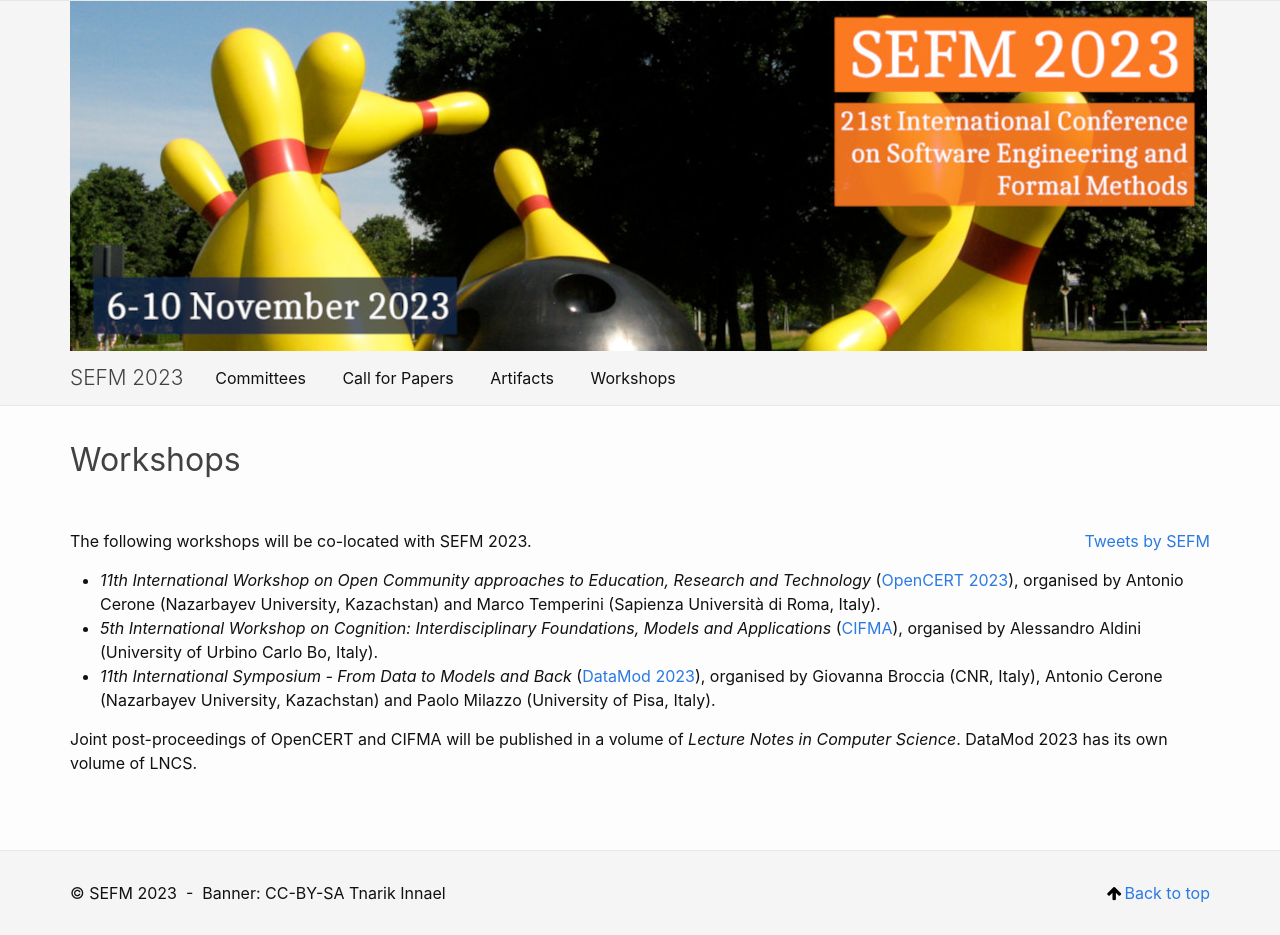
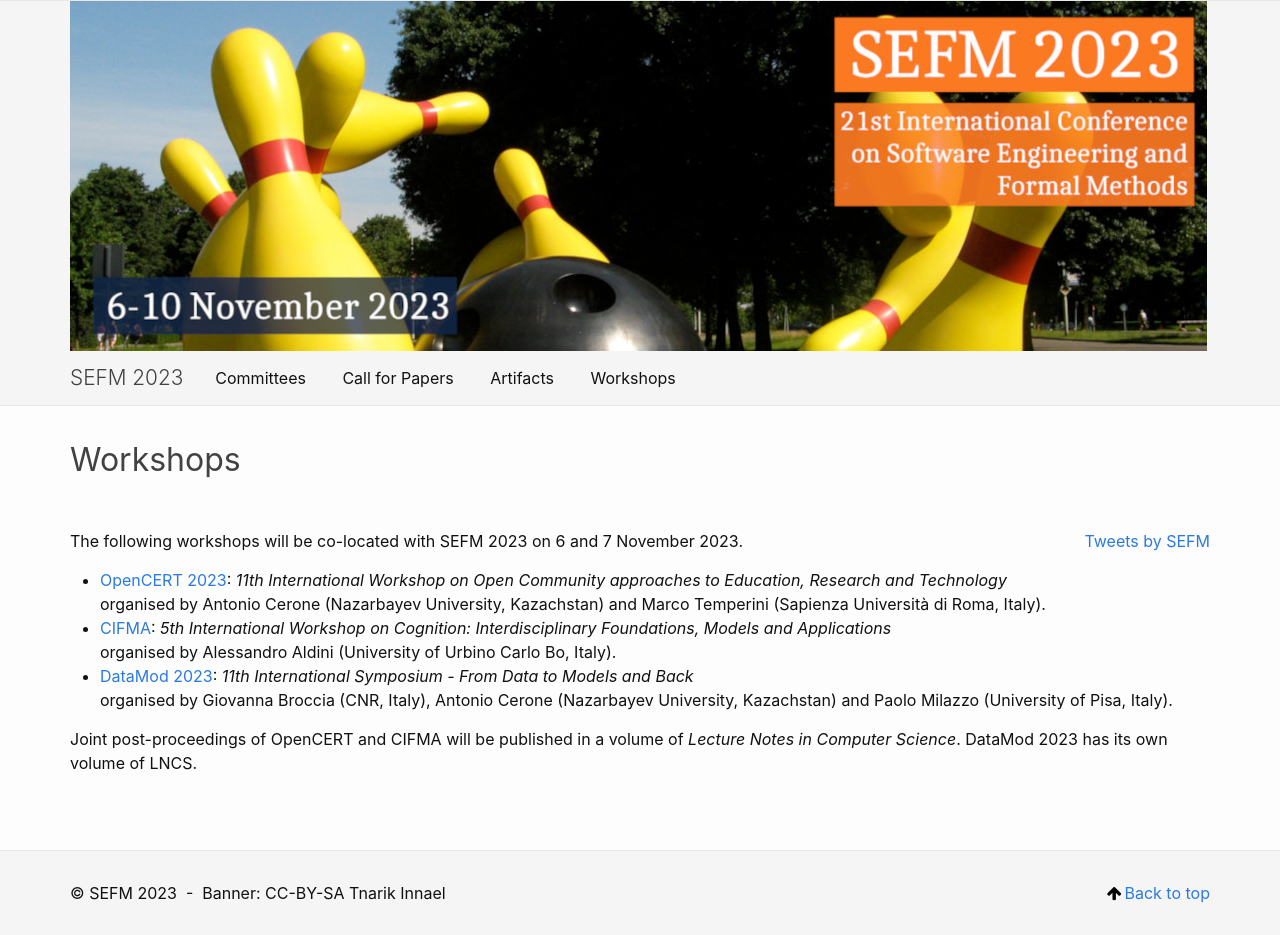
Before and after one commit to sefm-conference/2023, a Jekyll site: the page built from _pages/workshops.md, in a window 1280 px wide. Built offline with Jekyll 4.4.1, drawn with Linux system fonts in a browser that asks for light colours; comment, search, counter and statistics services are not loaded.

Commit message:
Make list of workshops a bit nicer

```diff
--- a/_pages/workshops.md
+++ b/_pages/workshops.md
@@ -5,10 +5,13 @@ permalink: /workshops/
 order: 7
 ---
 
-The following workshops will be co-located with SEFM 2023.
+The following workshops will be co-located with SEFM 2023 on 6 and 7 November 2023.
 
-- *11th International Workshop on Open Community approaches to Education, Research and Technology* ([OpenCERT 2023](https://opencert.github.io/)), organised by Antonio Cerone (Nazarbayev University, Kazachstan) and Marco Temperini (Sapienza Università di Roma, Italy).
-- *5th International Workshop on Cognition: Interdisciplinary Foundations, Models and Applications* ([CIFMA](https://cifma.github.io/cifma.html)), organised by Alessandro Aldini (University of Urbino Carlo Bo, Italy).
-- *11th International Symposium - From Data to Models and Back* ([DataMod 2023](https://datamod2023.github.io/)), organised by Giovanna Broccia (CNR, Italy), Antonio Cerone (Nazarbayev University, Kazachstan) and Paolo Milazzo (University of Pisa, Italy).
+- [OpenCERT 2023](https://opencert.github.io/): *11th International Workshop on Open Community approaches to Education, Research and Technology*
+organised by Antonio Cerone (Nazarbayev University, Kazachstan) and Marco Temperini (Sapienza Università di Roma, Italy).
+- [CIFMA](https://cifma.github.io/): *5th International Workshop on Cognition: Interdisciplinary Foundations, Models and Applications*
+organised by Alessandro Aldini (University of Urbino Carlo Bo, Italy).
+- [DataMod 2023](https://datamod2023.github.io/): *11th International Symposium - From Data to Models and Back*
+organised by Giovanna Broccia (CNR, Italy), Antonio Cerone (Nazarbayev University, Kazachstan) and Paolo Milazzo (University of Pisa, Italy).
 
 Joint post-proceedings of OpenCERT and CIFMA will be published in a volume of *Lecture Notes in Computer Science*. DataMod 2023 has its own volume of LNCS.
```
